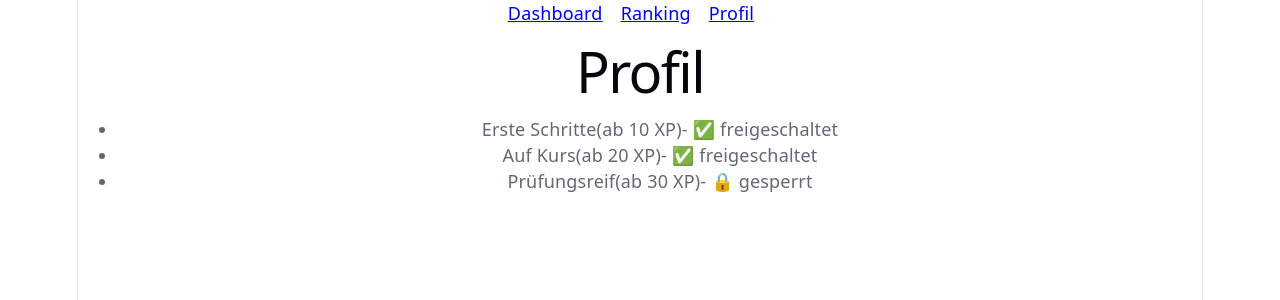
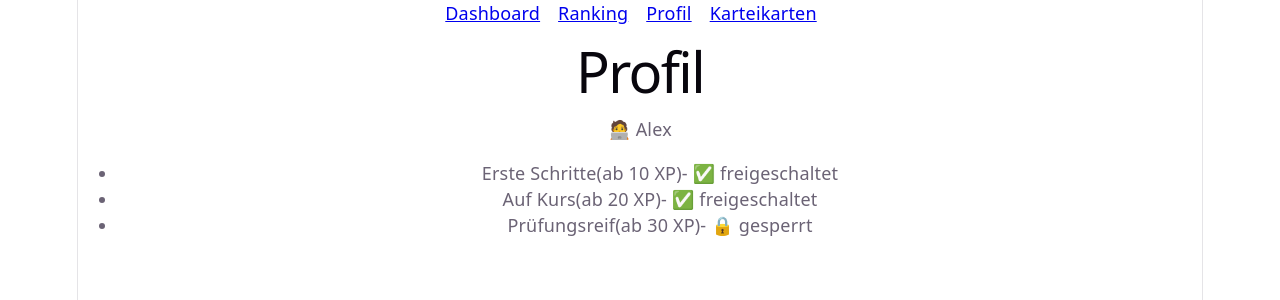
Before and after one commit to stackcraft-op/NullPointerPanic-web, a React (Vite) app: page /profil in a window 1280 px wide. Shown: the top 300 px of the page. Built offline with nearby package versions, Linux system fonts and the light colour scheme.

Commit message:
Karteikarten-Seite (Basis) + Profil Name/Avatar, Backlog aktualisiert

```diff
--- a/src/App.jsx
+++ b/src/App.jsx
@@ -4,6 +4,7 @@ import LoginPage from "./pages/LoginPage";
 import DashboardPage from "./pages/DashboardPage";
 import RankingPage from "./pages/RankingPage";
 import ProfilPage from "./pages/ProfilPage";
+import FlashcardsPage from "./pages/FlashcardsPage";
 
 function App() {
   return(
@@ -14,6 +15,7 @@ function App() {
         <Route path="/dashboard" element={<DashboardPage/>}/>
         <Route path="/ranking" element={<RankingPage/>}/>
         <Route path="/profil" element={<ProfilPage/>}/>
+        <Route path="/karteikarten" element={<FlashcardsPage/>}/>
       </Routes>
     </BrowserRouter>
   )
--- a/src/components/Navbar.jsx
+++ b/src/components/Navbar.jsx
@@ -6,6 +6,7 @@ function Navbar(){
             <NavLink to="/dashboard">Dashboard</NavLink>
             <NavLink to="/ranking">Ranking</NavLink>
             <NavLink to= "/profil">Profil</NavLink>
+            <NavLink to="/karteikarten">Karteikarten</NavLink>
         </nav>
     )
 }
--- /dev/null
+++ b/src/pages/FlashcardsPage.jsx
@@ -0,0 +1,23 @@
+import { useState } from "react";
+import Navbar from "../components/Navbar";
+
+function FlashcardsPage(){
+    const [karten, setKarten] = useState([
+        { id: 1, frage: "Was ist Normalisierung?" },
+        { id: 2, frage: "Was ist ein Sprint Backlog?" },
+        { id: 3, frage: "Was bedeutet HTTP 404?" },
+    ])
+
+    return (
+        <div>
+            <Navbar/>
+            <h1>Karteikarten</h1>
+            <ul>
+                {karten.map((karte)=>(
+                    <li key={karte.id}>{karte.frage}</li>
+                ))}
+            </ul>
+        </div>
+    )
+}
+export default FlashcardsPage;
--- a/src/pages/ProfilPage.jsx
+++ b/src/pages/ProfilPage.jsx
@@ -2,6 +2,8 @@ import Navbar from "../components/Navbar";
 
 function ProfilPage(){
     const xp = 25;//test
+    const name = "Alex";
+    const avatar = "🧑‍💻";
 
     const achievements = [
         { id: 1, titel : "Erste Schritte", schwelle: 10, icon: "🥉"},
@@ -15,6 +17,7 @@ function ProfilPage(){
             <h1>
                 Profil
             </h1>
+            <p>{avatar} {name}</p>
             <ul>
                 {achievements.map((achievement)=>(
                     <li key={achievement.id}>{achievement.titel}(ab {achievement.schwelle} XP)-{" "}
```
Also changed, not shown: 1 other file (tests, documents, lock files or other folders).
